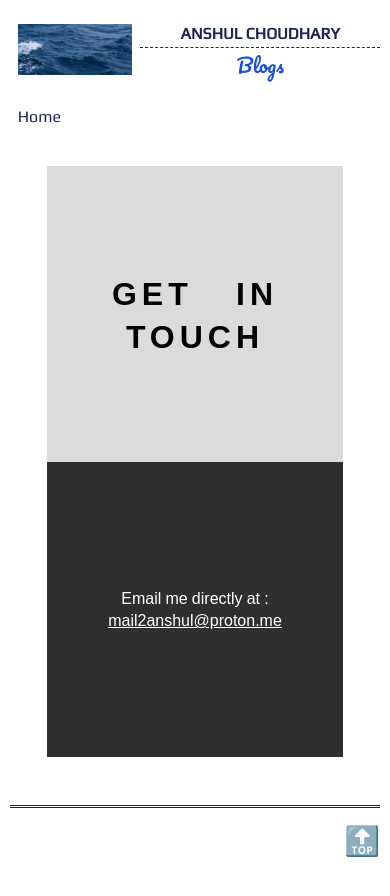
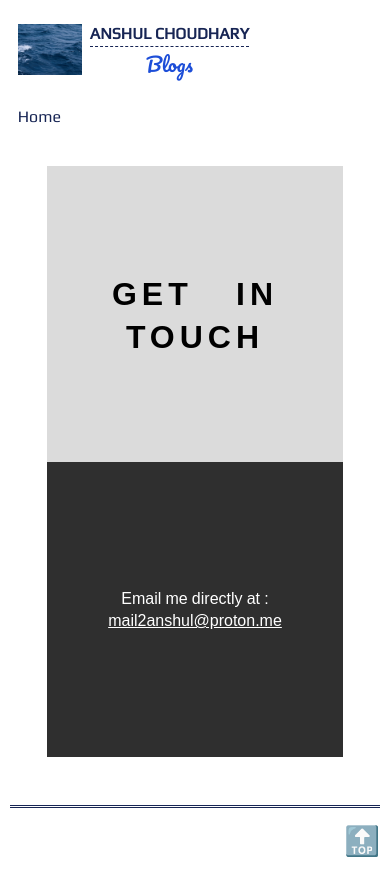
Before and after one commit to a1start/acblog, a plain HTML site: page contact.html in a window 390 px wide. After the commit the page ends 874 px from the top, so only its background shows below. Drawn offline with Linux system fonts and the light colour scheme.

Commit message:
updated code for logo

```diff
--- a/contact.html
+++ b/contact.html
@@ -27,8 +27,10 @@
               src="./imgs/pexels-gül-işık-2127667.jpg"
               alt="Logo"
             />
-            <p class="logo-name">ANSHUL CHOUDHARY</p>
-            <p class="logo-blog">Blogs</p>
+            <div class="logo-right">
+              <p class="logo-name">ANSHUL CHOUDHARY</p>
+              <p class="logo-blog">Blogs</p>
+            </div>
           </div>
           <!-- END OF LOGO -->
           <!-- NAVBAR -->
--- a/styles.css
+++ b/styles.css
@@ -19,7 +19,7 @@ html {
   margin: 1rem auto;
   display: grid;
   grid-template-columns: 1fr;
-  grid-template-rows: 1fr auto 1fr;
+  grid-template-rows: auto auto auto;
   row-gap: 16px;
 }
 
@@ -32,17 +32,21 @@ html {
 /* LOGO CSS */
 /*  */
 .logo {
-  display: grid;
-  grid-template-rows: auto auto;
-  grid-template-columns: auto auto;
+  display: flex;
+  /* grid-template-rows: auto auto;
+  grid-template-columns: auto auto; */
 }
 
 .logo-pic {
-  grid-row: 1/-1;
   width: 5rem;
   height: 4.2rem;
   object-fit: cover;
   padding: 0.5rem;
+}
+
+.logo-right {
+  display: flex;
+  flex-direction: column;
 }
 
 .logo-name {
@@ -287,9 +291,6 @@ html {
   .article-page-main img {
     width: 80vw;
   }
-  .logo-pic {
-    width: 100%;
-  }
   .contact {
     width: 80%;
   }
```
Also changed, not shown: articles/a1.html (+4 -2 lines), articles/a2.html (+4 -2 lines), index.html (+2 -0 lines).
